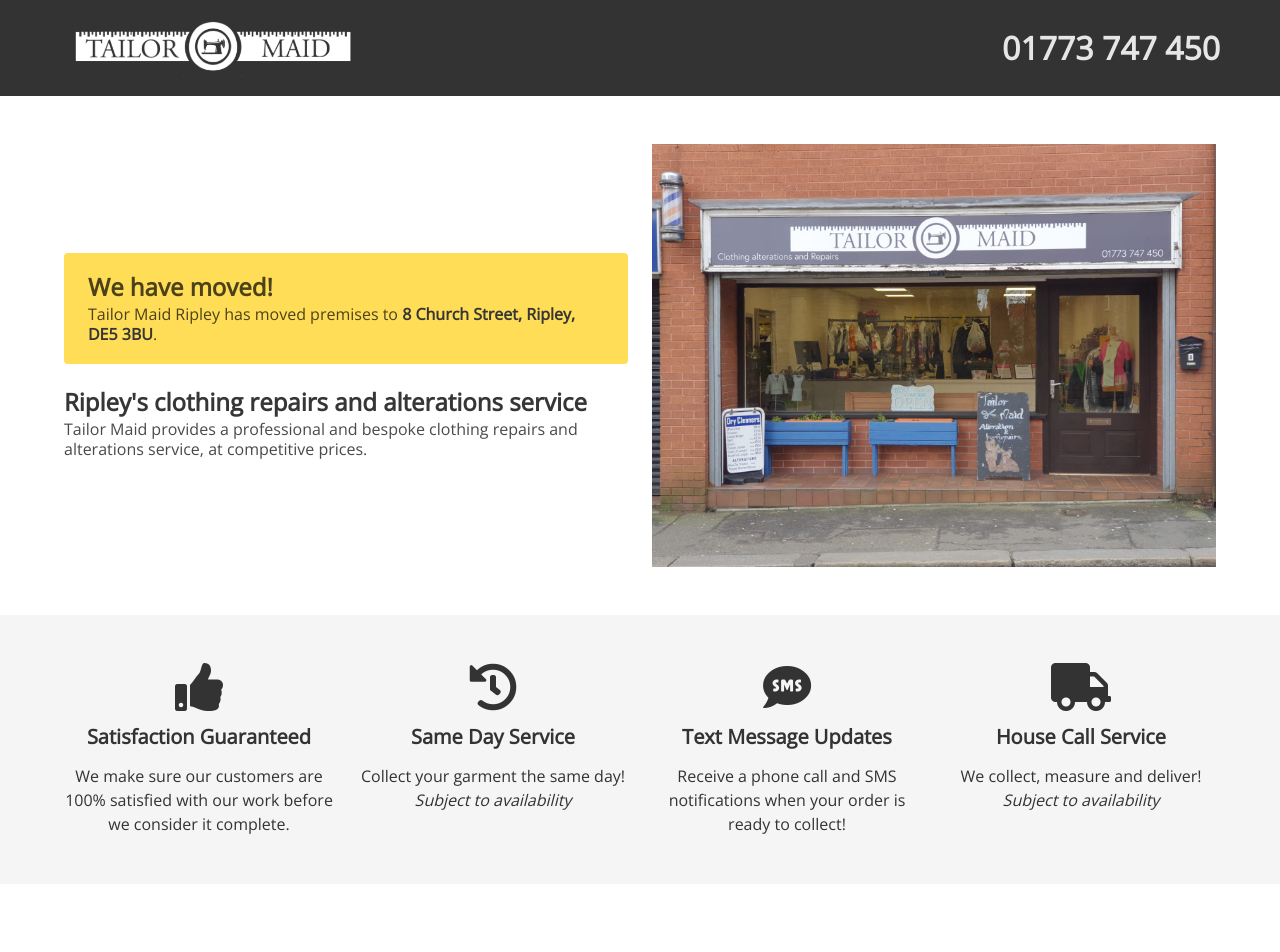
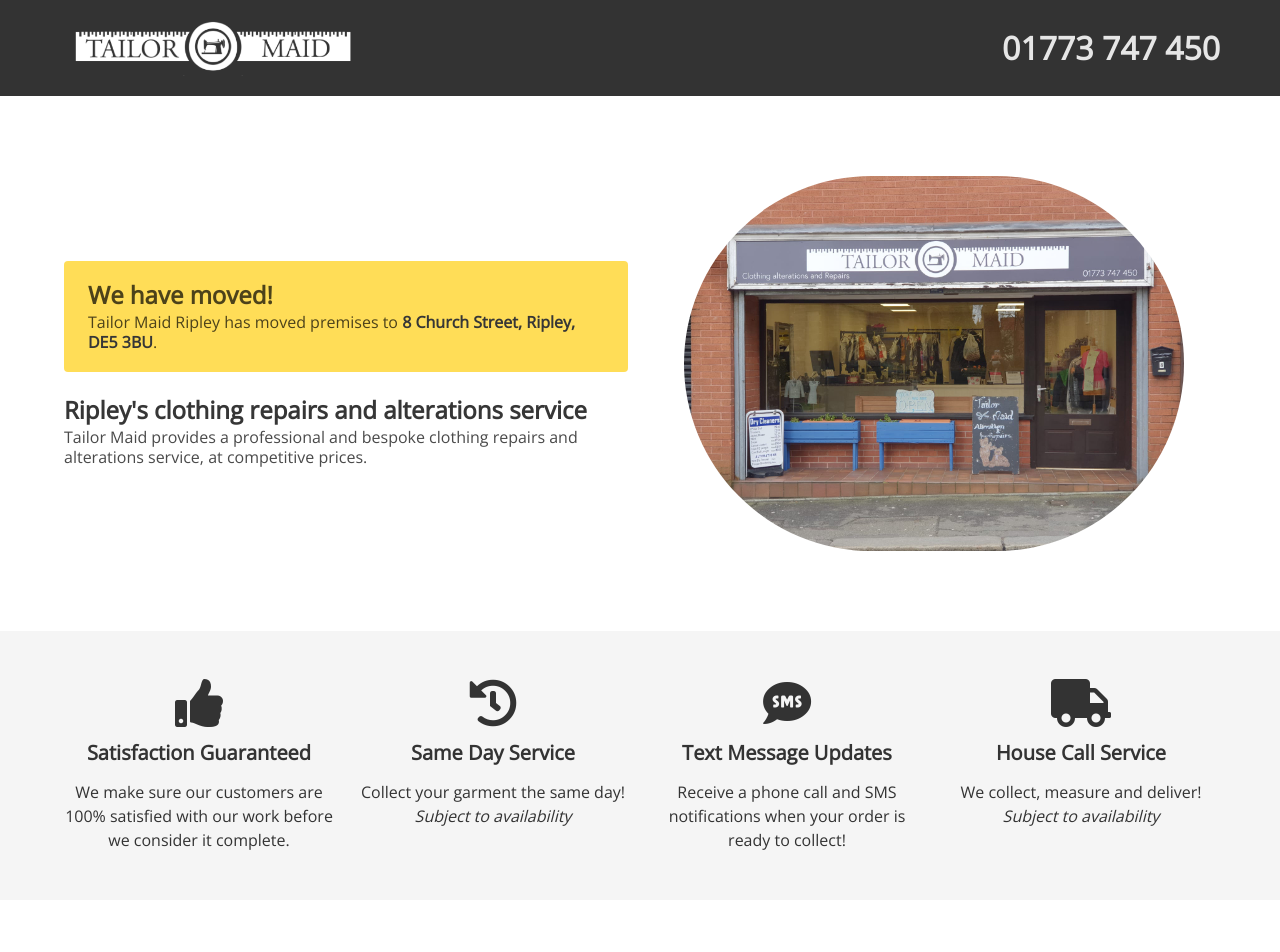
Before and after one commit to tailor-maid/tailormaid.github.io, a Jekyll site: the page built from _pages/index.html, in a window 1280 px wide. Shown: the top 952 px of the page. Built offline with Jekyll 4.4.1, drawn with Linux system fonts in a browser that asks for light colours; nearby versions of some CDN libraries; grey boxes are pictures that could not be loaded.

Commit message:
Restyling frontpage hero

```diff
--- a/_pages/index.html
+++ b/_pages/index.html
@@ -9,20 +9,18 @@ permalink: /
         <div class="container">
             <div class="columns is-vcentered">
                 <div class="column is-half">
+                    <div class="notification is-warning">
+                        <p class="title is-4">We have moved!</p>
+                        <p class="subtitle is-6">Tailor Maid Ripley has moved premises to <strong>8 Church Street, Ripley, DE5 3BU</strong>.</p>
+                    </div>
                     <div class="content">
-
-                        <div class="notification is-warning">
-                            <p class="title is-4">We have moved!</p>
-                            <p class="subtitle is-6">Tailor Maid Ripley has moved premises to <strong>8 Church Street, Ripley, DE5 3BU</strong>.</p>
-                        </div>
-
                         <p class="title is-4">Ripley's clothing repairs and alterations service</p>
                         <p class="subtitle is-6">Tailor Maid provides a professional and bespoke clothing repairs and alterations service, at competitive prices.</p>
                     </div>
                 </div>
                 <div class="column has-text-centered">
                     <figure class="image">
-                        <img class="" src="{{ "/assets/gfx/IMG-20200217-WA0000.jpg" | prepend: site.baseurl }}">
+                        <img class="is-rounded" style="padding:2em;" src="{{ "/assets/gfx/IMG-20200217-WA0000.jpg" | prepend: site.baseurl }}">
                     </figure>
                 </div>
             </div>
```
